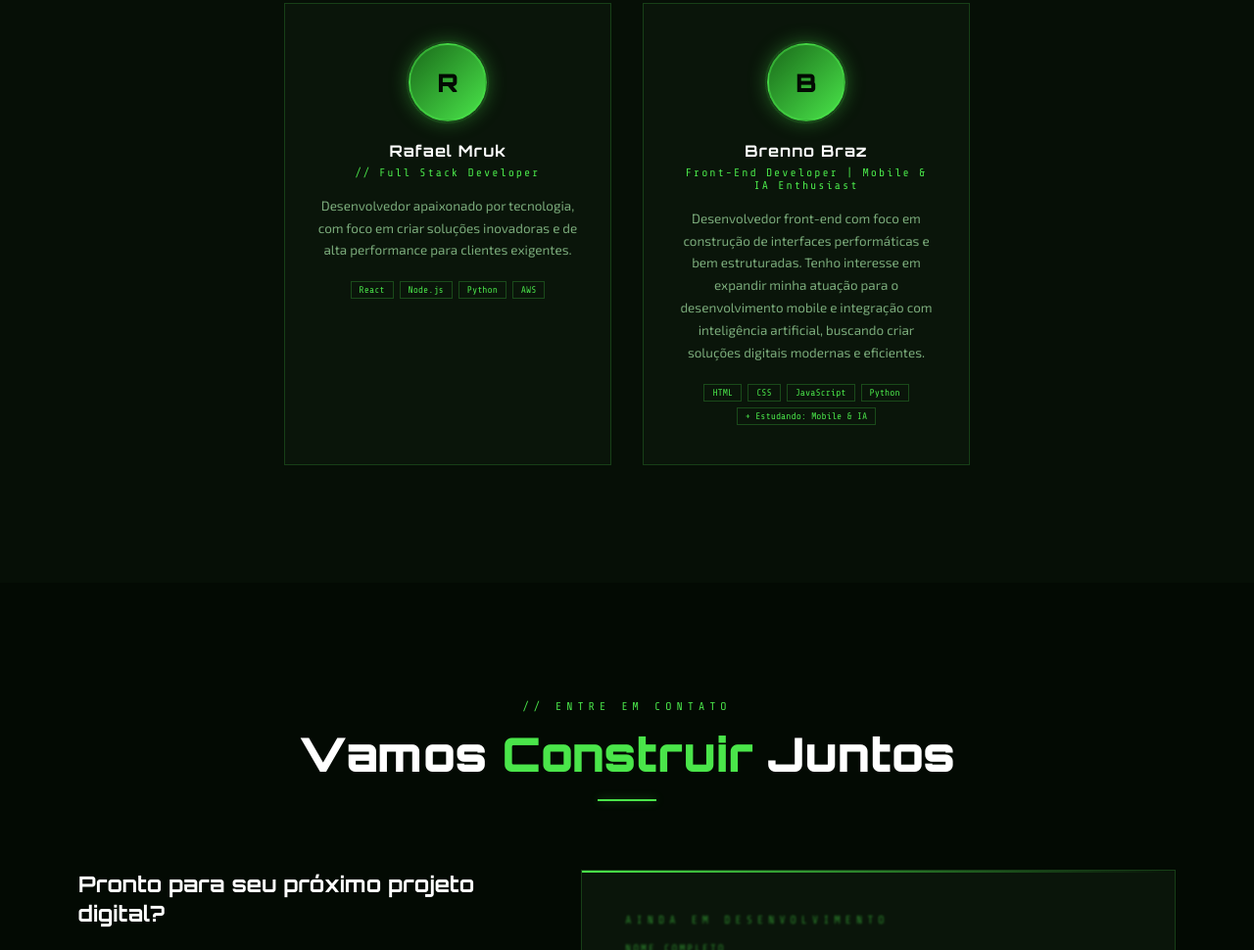
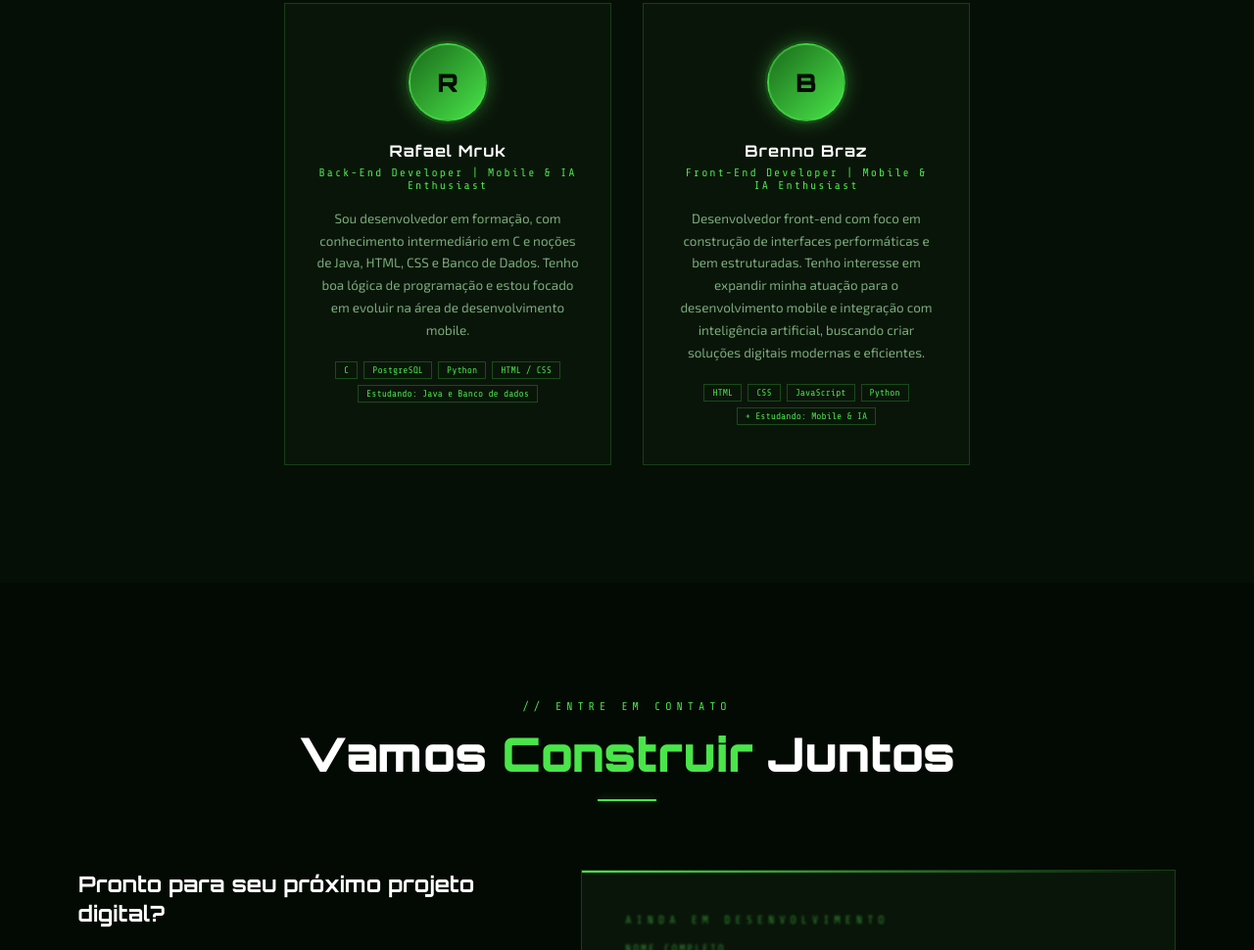
Before and after one commit to AonnerB/RBcodex, a plain HTML site: page index.html in a window 1280 px wide. Shown: the part 3344-4314 px from the top of the page at 98% size. Drawn offline with nearby package versions, Linux system fonts and the light colour scheme.

Commit message:
Update index.html
Atualização no campo Rafael

```diff
--- a/index.html
+++ b/index.html
@@ -239,14 +239,15 @@
         <div class="team-card reveal">
           <div class="team-avatar">R</div>
           <div class="team-name">Rafael Mruk</div>
-          <div class="team-role">// Full Stack Developer</div>
-          <p class="team-bio">Desenvolvedor apaixonado por tecnologia, com foco em criar soluções inovadoras e de alta
-            performance para clientes exigentes.</p>
+          <div class="team-role">Back-End Developer | Mobile & IA Enthusiast</div>
+          <p class="team-bio">Sou desenvolvedor em formação, com conhecimento intermediário em C e noções de Java, HTML, CSS e Banco de Dados.
+            Tenho boa lógica de programação e estou focado em evoluir na área de desenvolvimento mobile.</p>
           <div class="team-skills">
-            <span class="team-skill">React</span>
-            <span class="team-skill">Node.js</span>
+            <span class="team-skill">C</span>
+            <span class="team-skill">PostgreSQL</span>
             <span class="team-skill">Python</span>
-            <span class="team-skill">AWS</span>
+            <span class="team-skill">HTML / CSS</span>
+            <span class="team-skill">Estudando: Java e Banco de dados</span>
           </div>
         </div>
         <div class="team-card reveal">
```
